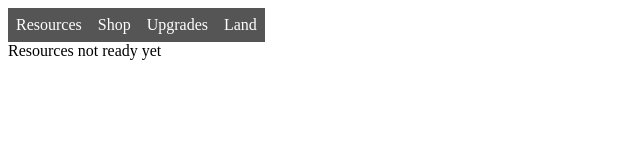
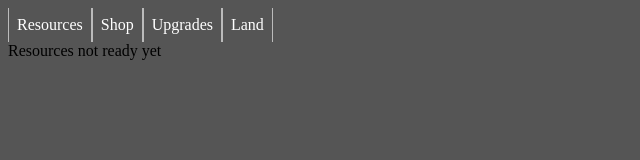
Before and after one commit to SomeoneSom/MindusIdle, a plain HTML site: page index.html in a window 1280 px wide. Shown: the whole page, without its empty margins (0-640 px from the left). Drawn offline with Linux system fonts and the light colour scheme; a web font is replaced by a local one.

Commit message:
background black now, also list dividers

```diff
--- a/interface.css
+++ b/interface.css
@@ -1,6 +1,10 @@
 @font-face {
   font-family: 'Mindusfont';
   src: url('notmyfontistolethisfromanukesgithub.ttf');
+}
+* {
+  font-family: 'Mindusfont';
+  background-color: #555555
 }
 ul.nav {
   list-style-type: none;
@@ -9,6 +13,8 @@ ul.nav {
 }
 ul.nav>li {
   float: left;
+  border-left: 1px solid #bbb;
+  border-right: 1px solid #bbb;
 }
 ul.nav>li a {
   display: block;
@@ -21,6 +27,3 @@ ul.nav>li a {
 ul.nav>li a:hover {
   background-color: #111;
 }
-* {
-  font-family: 'Mindusfont';
-}
```
